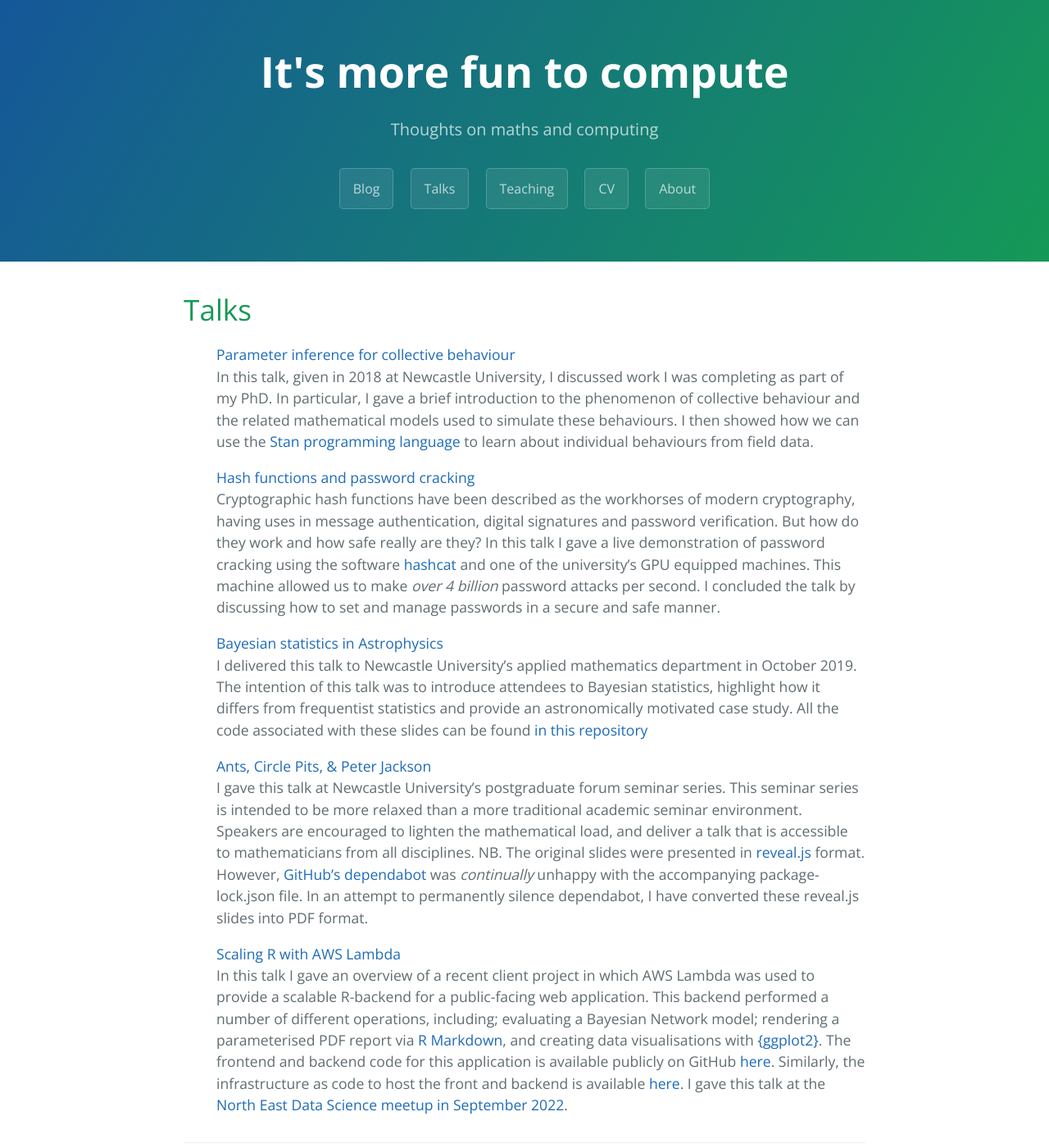
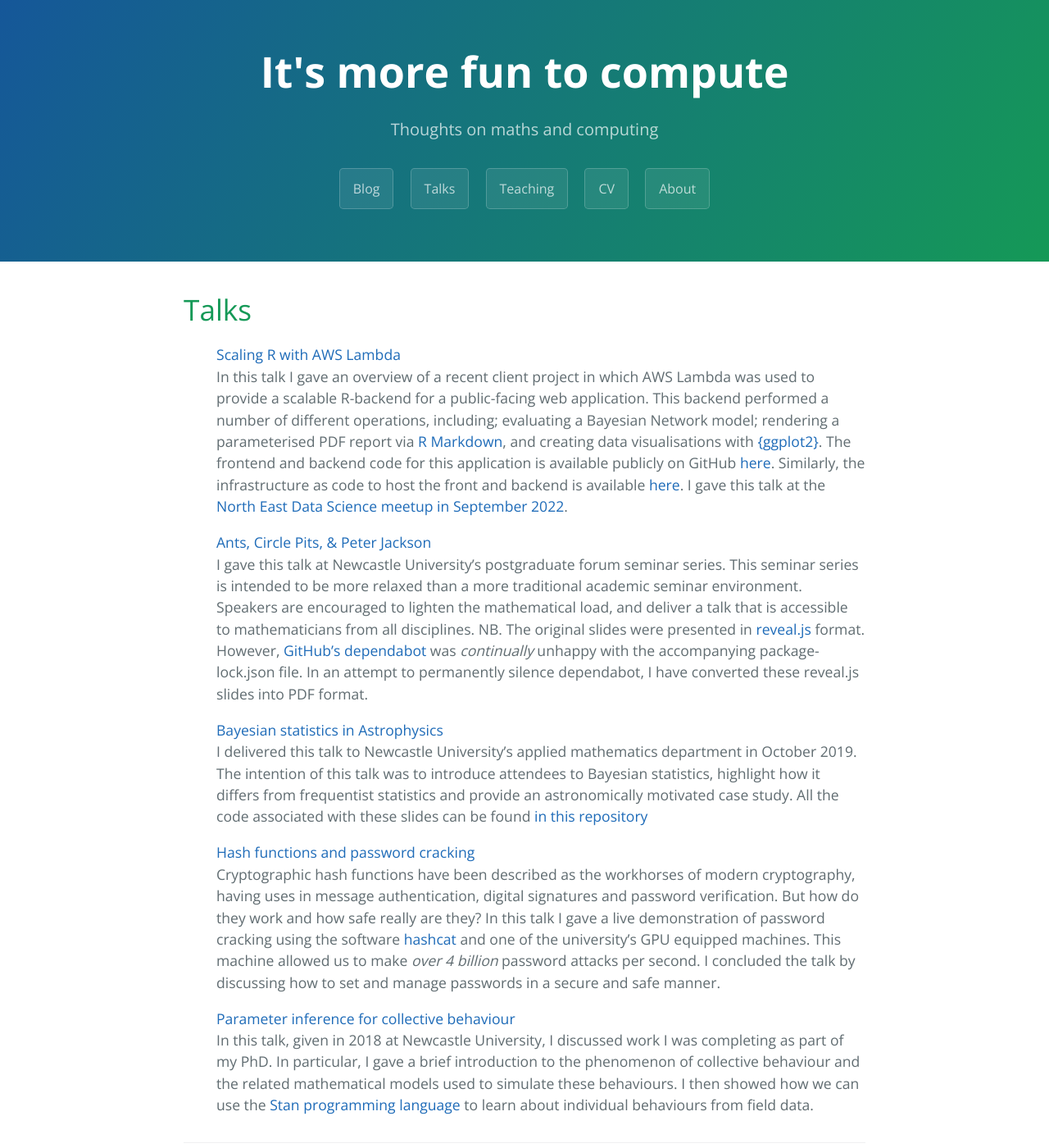
Before and after one commit to jwalton3141/jwalton3141.github.io, a Jekyll site: the page built from talks.html, in a window 1280 px wide and 1400 px high. Shown: the whole window at 82% size. Built offline with Jekyll 4.4.1, drawn with Linux system fonts in a browser that asks for light colours.

Commit message:
feat(talks): Reverse date sort of talks

```diff
--- a/talks.html
+++ b/talks.html
@@ -8,8 +8,8 @@ image: https://jwalton3141.github.io/assets/background.png
   <h1>Talks</h1>
 
   <ul class="talks", style="list-style-type:none">
-    {% assign ordered_talks = site.talks %}
-    {% for talk in ordered_talks %}
+    {% assign talks = site.talks %}
+    {% for talk in talks reversed %}
       <li><a href="{{ site.baseurl }}{{ talk.slides }}">{{ talk.title }}</a></li>
 
       <div class="entry">
```
